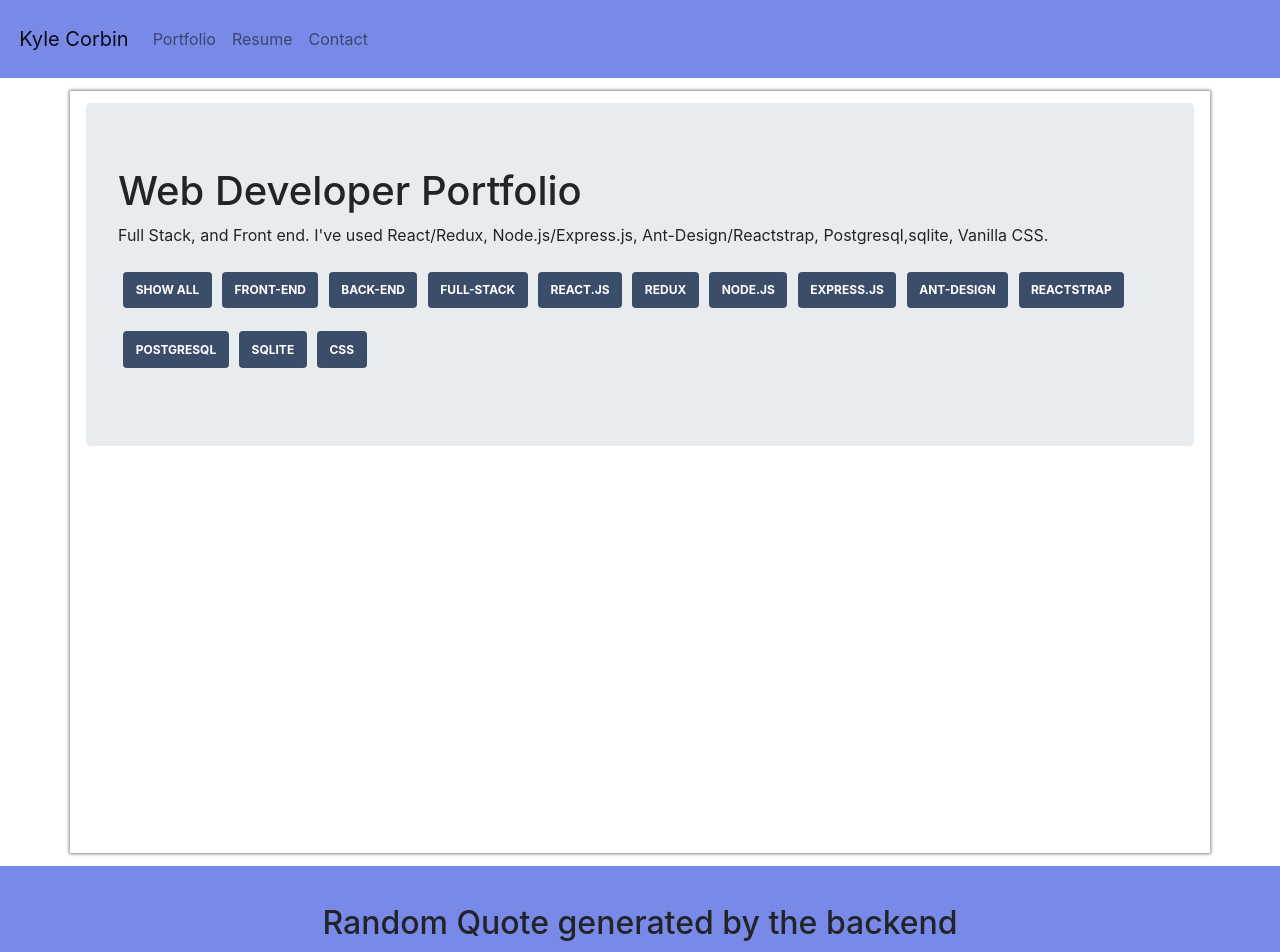
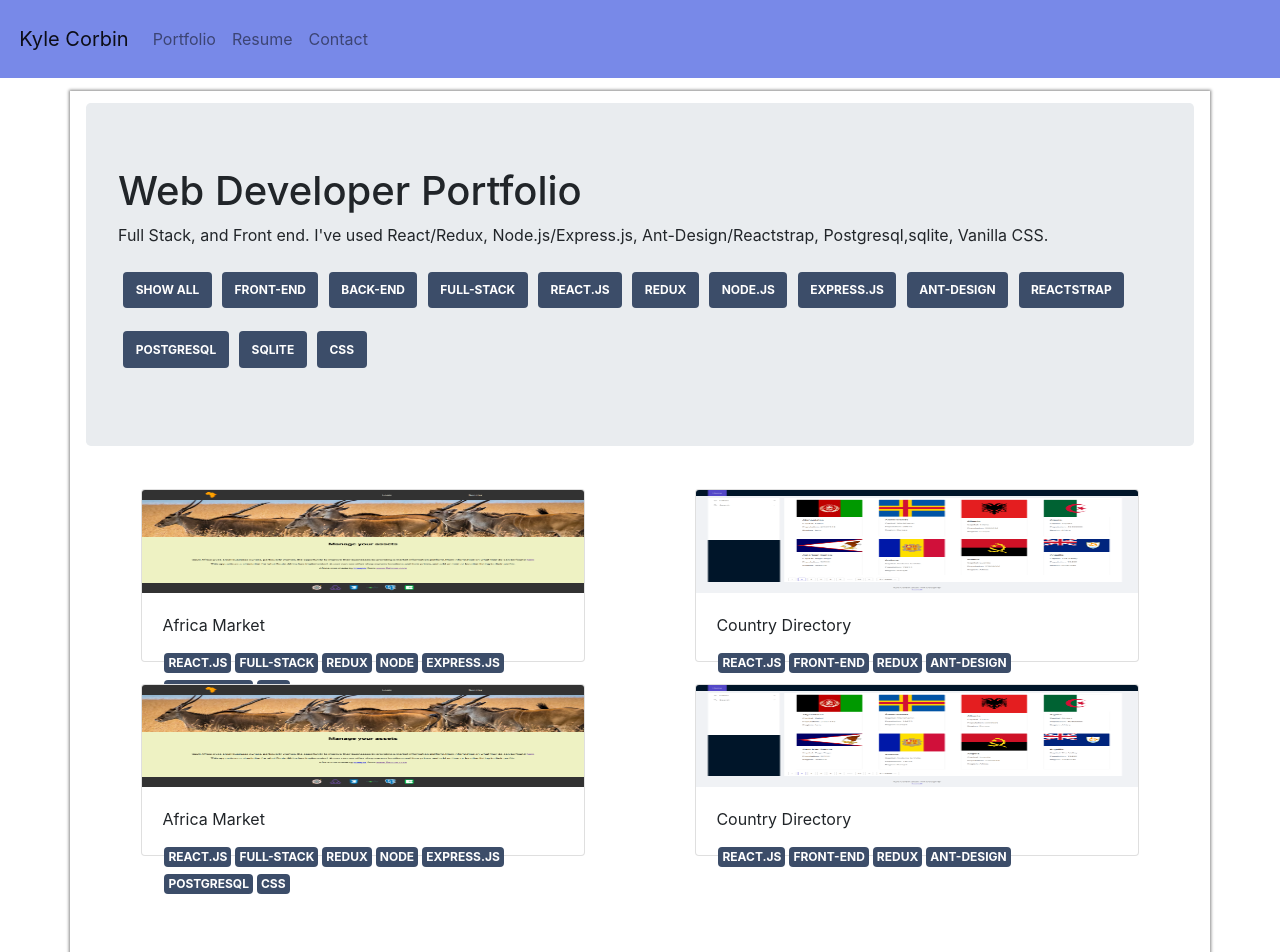
Before and after one commit to YeetOrBeYate/KyleCorbin, a React (Create React App) app: page /portfolio in a window 1280 px wide. Shown: the top 952 px of the page. Built offline with nearby package versions, Linux system fonts and the light colour scheme.

Commit message:
Got the proof of concept working for the portfolio page

```diff
--- a/src/App.css
+++ b/src/App.css
@@ -92,7 +92,7 @@
   margin-top: 1%;
 }
 
-.badge{
+.jumbotron .badge{
   padding: 1%;
   text-transform: uppercase;
   margin: .8% .5%;
@@ -101,12 +101,19 @@
   overflow: hidden;
 }
 
+.badge{
+  padding: 1%;
+  text-transform: uppercase;
+  margin: .8% .5%;
 
-.badge:hover{
+}
+
+
+.jumbotron .badge:hover{
   cursor: pointer;
 }
 
-.badge:hover::before{
+.jumbotron .badge:hover::before{
   top:0;
   left:-100%;
   background-color: #6480af;
@@ -114,7 +121,7 @@
   transform: translate(100%,0);
 }
 
-.badge:hover::after{
+.jumbotron .badge:hover::after{
   background-color: #4e6488;
   /* background-color: black; */
   top: 50%;
@@ -123,7 +130,7 @@
   transition-delay: .2s;
 }
 
-.badge::before, .badge::after{
+.jumbotron .badge::before, .jumbotron .badge::after{
   content: " ";
   left: 0;
   height: 50%;
@@ -147,9 +154,23 @@
 }
 
 
-.badge span{
+.jumbotron .badge span{
   position: relative;
   z-index: 2;
+}
+
+.portGrid{
+  display: grid;
+  grid-template-columns: 50% 50%;
+  grid-template-rows: 25% 25% 25% 25%;
+  /* grid-template-rows: 50% 50%; */
+  justify-items: center;
+}
+
+.portGrid .card{
+  width: 80%;
+  margin:2% auto;
+  text-align: left;
 }
 
 
--- /dev/null
+++ b/src/comp/PortCard.js
@@ -0,0 +1,22 @@
+import React from 'react'
+import {Badge, Card, CardImg, CardTitle, CardBody, CardText } from "reactstrap"
+
+
+const PortCard = (props)=>{
+
+    return(
+
+        <Card>
+            <CardImg top height="60%" width='80%' src={props.pic} alt="yeet"/>
+            <CardBody>
+                <CardTitle>{props.name}</CardTitle>
+                {props.tags.map((tag,index)=>(
+                    <Badge key={index} color="secondary">{tag}</Badge>
+                ))}
+            </CardBody>
+        </Card>
+
+    )
+}
+
+export default PortCard
--- a/src/comp/Portfolio.js
+++ b/src/comp/Portfolio.js
@@ -1,6 +1,32 @@
 import React from 'react'
-import {Jumbotron, Badge } from "reactstrap"
+import PortCard from "./PortCard"
+import Africa from "../img/Africa.png"
+import Country from "../img/Country.png"
+import {Jumbotron, Badge, Card, CardImg, CardTitle, CardBody } from "reactstrap"
 const Portfolio = ()=>{
+
+
+    const testdata = [
+        {
+            name:'Africa Market',
+            pic:Africa,
+            tags:['React.JS', 'Full-Stack', 'Redux', 'Node', "express.js", 'Postgresql', 'css']
+        },
+        {
+            name:'Country Directory',
+            pic:Country,
+            tags:['React.JS', 'front-end', 'Redux', 'ant-design']
+        },        {
+            name:'Africa Market',
+            pic:Africa,
+            tags:['React.JS', 'Full-Stack', 'Redux', 'Node', "express.js", 'Postgresql', 'css']
+        },
+        {
+            name:'Country Directory',
+            pic:Country,
+            tags:['React.JS', 'front-end', 'Redux', 'ant-design']
+        }
+    ]
 
     const changeActive = (e)=>{
         let former = document.querySelector('.activee')
@@ -16,10 +42,11 @@ const Portfolio = ()=>{
             }
         }else{
             //differinciating between child and parent
-            if(!e.target.classList.length ===0){
+            if(e.target.classList.length ===0){
                 let parent = e.target.parentNode
                 parent.classList.add('activee')
             }else{
+                console.log('actual', e.target.classList.length)
                 e.target.classList.add('activee')
             }
         }
@@ -47,6 +74,12 @@ const Portfolio = ()=>{
                     <Badge onClick={(e)=>changeActive(e)} color="secondary"><span>CSS</span></Badge>
                 </div>
             </Jumbotron>
+            <div className = "portGrid">
+                {testdata.map((card,index)=>(
+                    <PortCard key={index} name={card.name} pic={card.pic} tags = {card.tags}/>
+                ))}
+
+            </div>
         </div>
     )
 
```
Also changed, not shown: src/img/Africa.png (added), src/img/Country.png (added).
